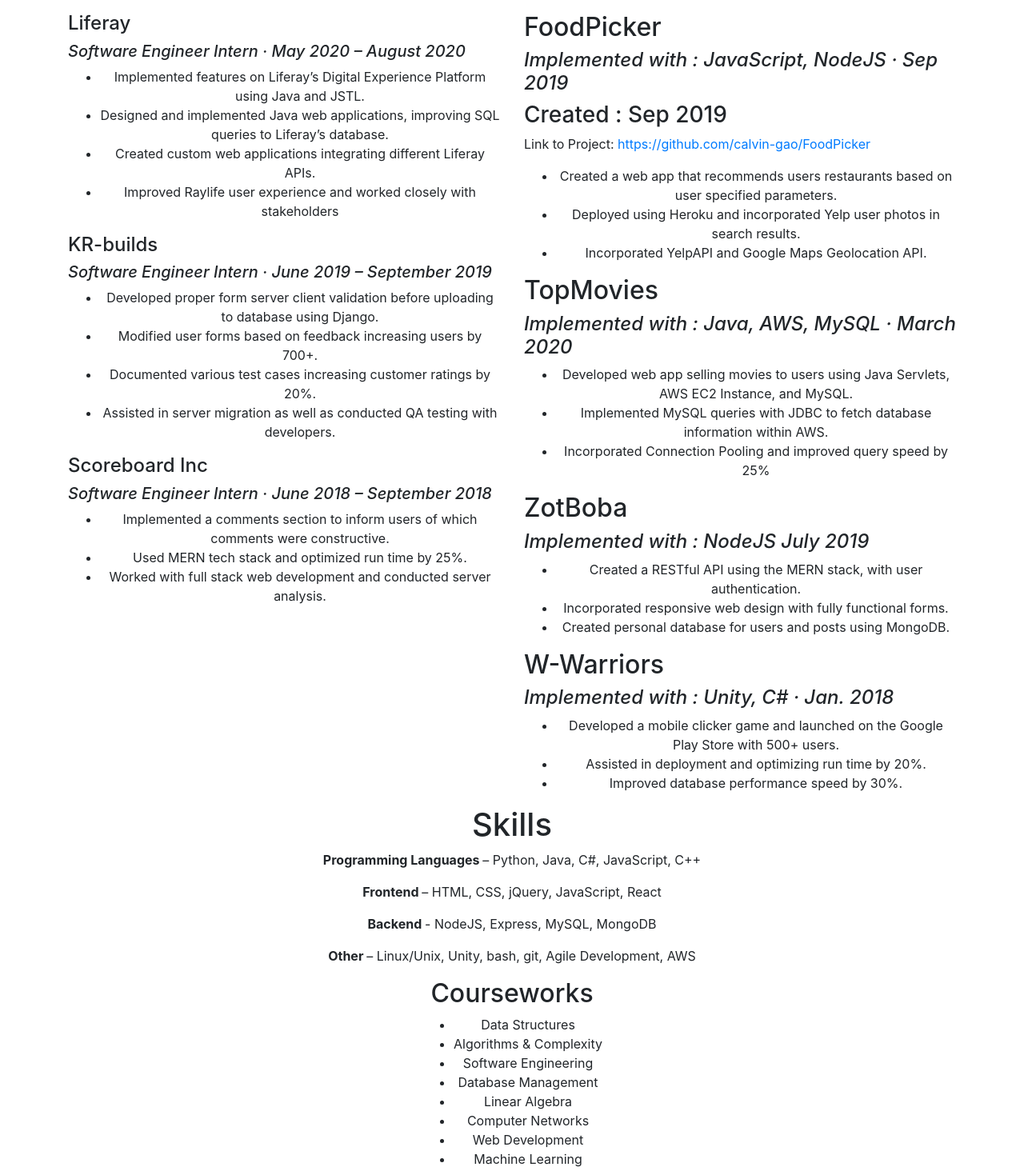
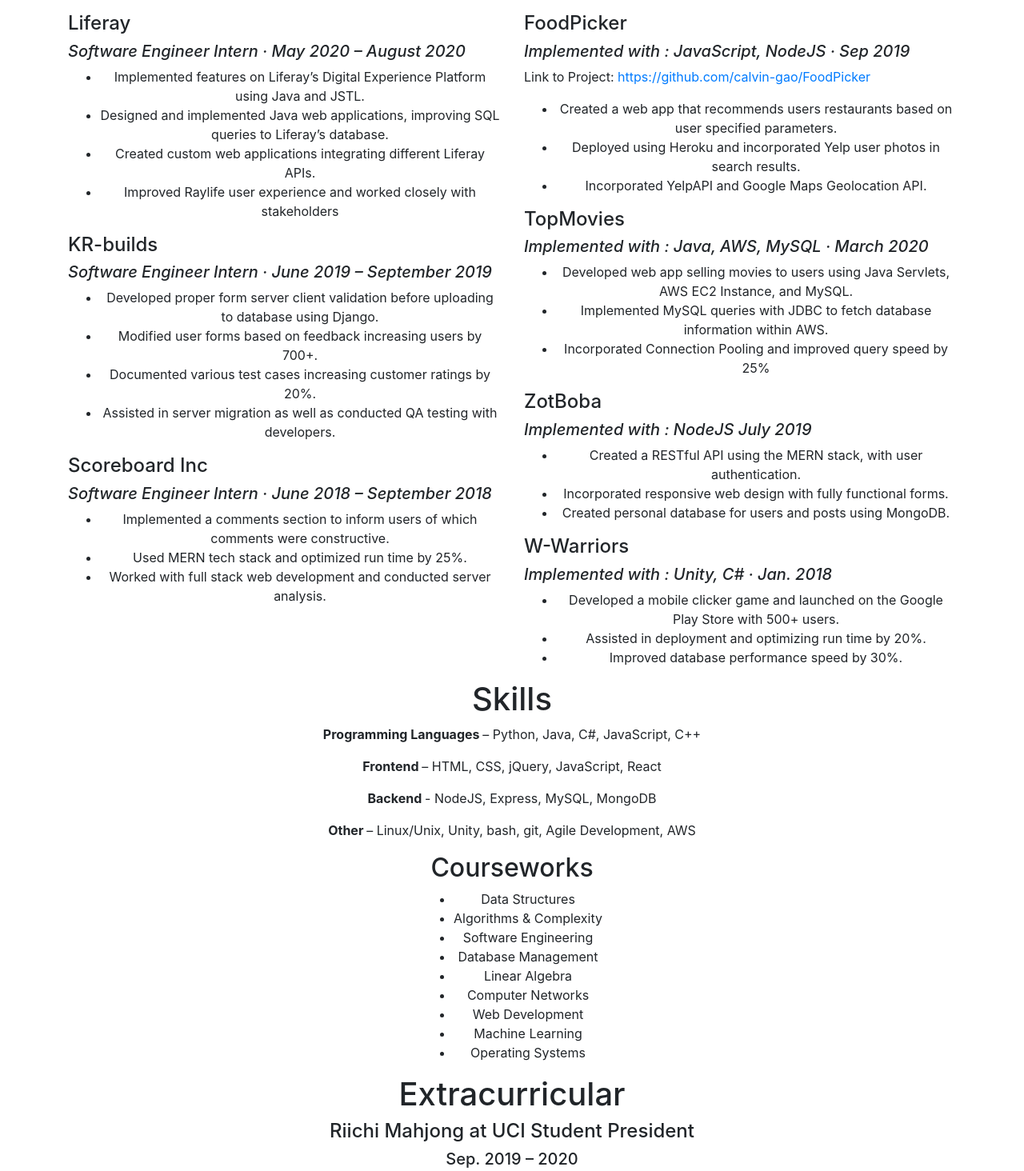
Before and after one commit to calvin-gao/myPortfolio, a React (Create React App) app: page / in a window 1280 px wide. Shown: the part 960-2424 px from the top of the page at 80% size. Built offline with nearby package versions, Linux system fonts and the light colour scheme.

Commit message:
Font update

```diff
--- a/src/components/Extra.jsx
+++ b/src/components/Extra.jsx
@@ -4,8 +4,8 @@
     return (
     <div id="Extra" class="center">
         <h1>Extracurricular</h1>
-        <h2>Riichi Mahjong at UCI  Student President </h2>
-        <h3>Sep. 2019 – 2020 </h3>
+        <h4>Riichi Mahjong at UCI  Student President </h4>
+        <h5>Sep. 2019 – 2020 </h5>
         <ul>
             <li>Succeeded in organizing club events and responsible for club affairs with other organizations.</li>
             <li>Created the organization and motivated many players to improve.</li>
--- a/src/components/Projects.jsx
+++ b/src/components/Projects.jsx
@@ -4,9 +4,8 @@
     return(
         <div id="Projects">
             <h1 class="pad-bot">Projects</h1>
-            <h2>FoodPicker</h2>
-            <h4><em>Implemented with : JavaScript, NodeJS · Sep 2019</em></h4>
-            <h3>Created : Sep 2019</h3>
+            <h4>FoodPicker</h4>
+            <h5><em>Implemented with : JavaScript, NodeJS · Sep 2019</em></h5>
             <p>Link to Project: <a href="https://github.com/calvin-gao/FoodPicker">https://github.com/calvin-gao/FoodPicker</a></p>
             <ul>
                 <li>Created a web app that recommends users restaurants based on user specified parameters.</li>
@@ -14,24 +13,24 @@
                 <li>Incorporated YelpAPI and Google Maps Geolocation API.</li>
             </ul>
 
-            <h2>TopMovies</h2>
-            <h4><em>Implemented with : Java, AWS, MySQL  ·  March 2020</em></h4>
+            <h4>TopMovies</h4>
+            <h5><em>Implemented with : Java, AWS, MySQL  ·  March 2020</em></h5>
             <ul>
                 <li>Developed web app selling movies to users using Java Servlets, AWS EC2 Instance, and MySQL.</li>
                 <li>Implemented MySQL queries with JDBC to fetch database information within AWS.</li>
                 <li> Incorporated Connection Pooling and improved query speed by 25%</li>
             </ul>
 
-            <h2>ZotBoba</h2>
-            <h4><em>Implemented with : NodeJS    July 2019</em></h4>
+            <h4>ZotBoba</h4>
+            <h5><em>Implemented with : NodeJS    July 2019</em></h5>
             <ul>
                 <li>Created a RESTful API using the MERN stack, with user authentication.</li>
                 <li>Incorporated responsive web design with fully functional forms.</li>
                 <li>Created personal database for users and posts using MongoDB.</li>
             </ul>
 
-            <h2>W-Warriors</h2>
-            <h4><em>Implemented with : Unity, C#  ·  Jan. 2018 </em></h4>
+            <h4>W-Warriors</h4>
+            <h5><em>Implemented with : Unity, C#  ·  Jan. 2018 </em></h5>
             <ul>
                 <li>Developed a mobile clicker game and launched on the Google Play Store with 500+ users.</li>
                 <li>Assisted in deployment and optimizing run time by 20%.</li>
```
Also changed, not shown: 1 other file (tests, documents, lock files or other folders).
